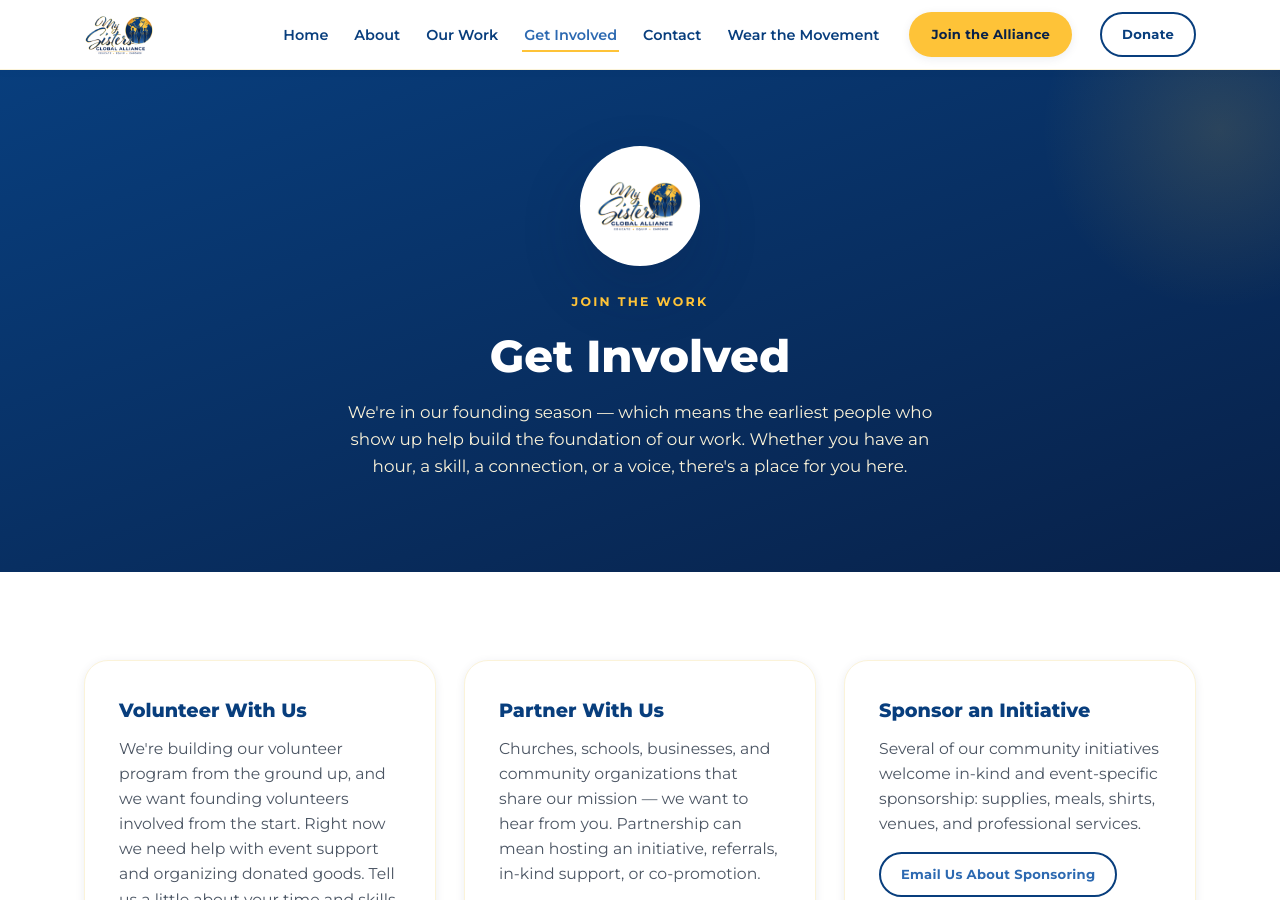
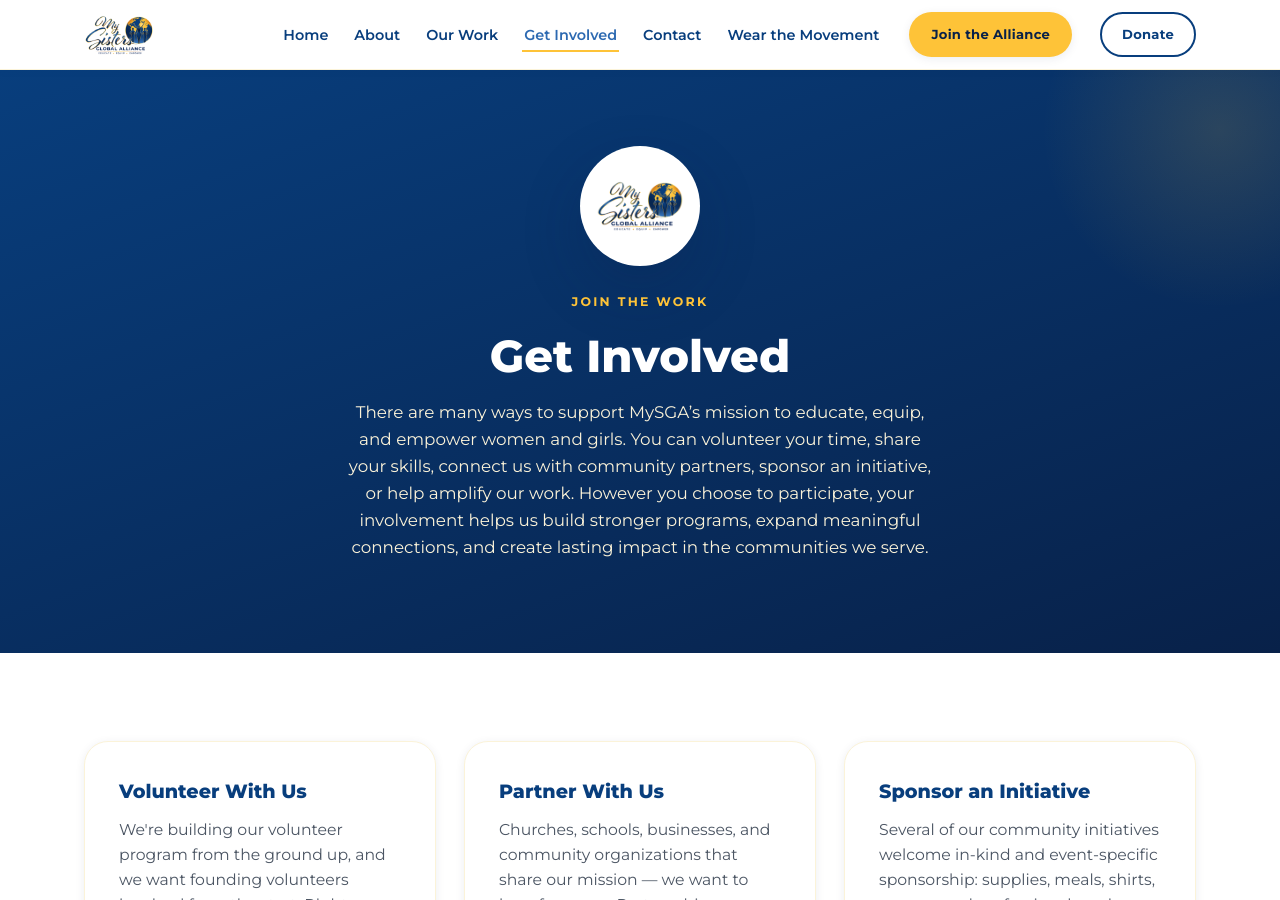
Before and after one commit to mysistersglobal/msga-landing-page, a Jekyll site: the page built from get-involved.html, in a window 1280 px wide and 900 px high. Built offline with Jekyll 4.4.1, drawn with Linux system fonts in a browser that asks for light colours; some web fonts are replaced.

Commit message:
Update Get Involved page intro copy
Updated the involvement section to emphasize various ways to support MySGA's mission.

```diff
--- a/get-involved.html
+++ b/get-involved.html
@@ -15,7 +15,7 @@
       <div class="hero-visual-logo" style="display:flex;"><img src="{{ '/assets/logo-blue.png' | relative_url }}" alt="MySGA — My Sisters Global Alliance"></div>
       <span class="eyebrow">Join the Work</span>
       <h1>Get Involved</h1>
-      <p>We're in our founding season — which means the earliest people who show up help build the foundation of our work. Whether you have an hour, a skill, a connection, or a voice, there's a place for you here.</p>
+      <p>There are many ways to support MySGA’s mission to educate, equip, and empower women and girls. You can volunteer your time, share your skills, connect us with community partners, sponsor an initiative, or help amplify our work. However you choose to participate, your involvement helps us build stronger programs, expand meaningful connections, and create lasting impact in the communities we serve.</p>
     </div>
   </section>
 
```
